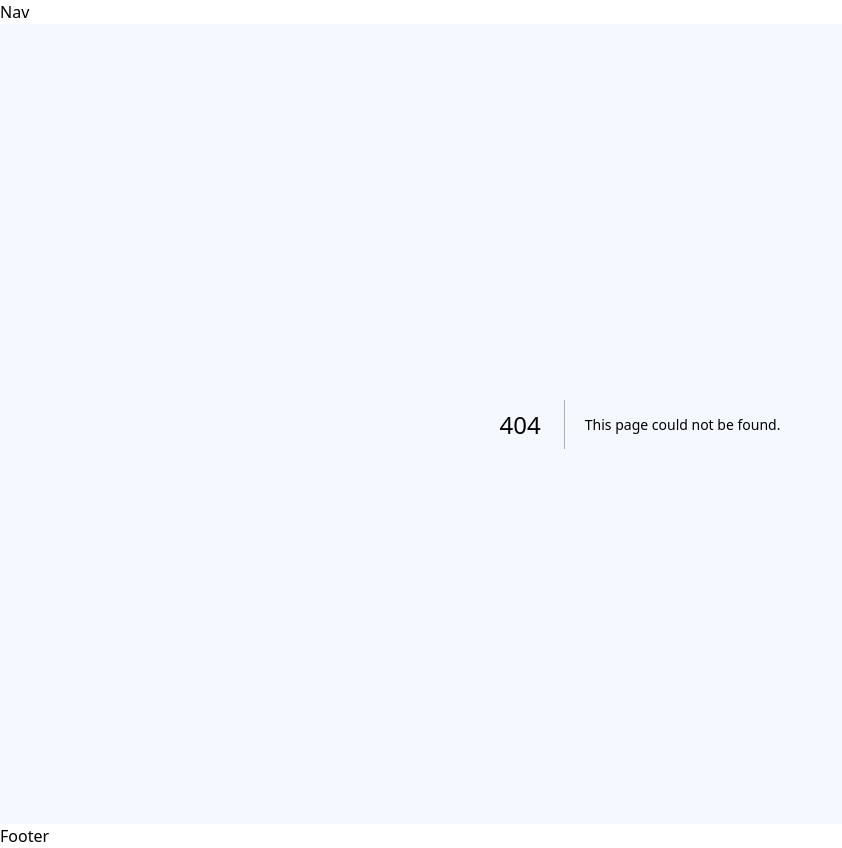
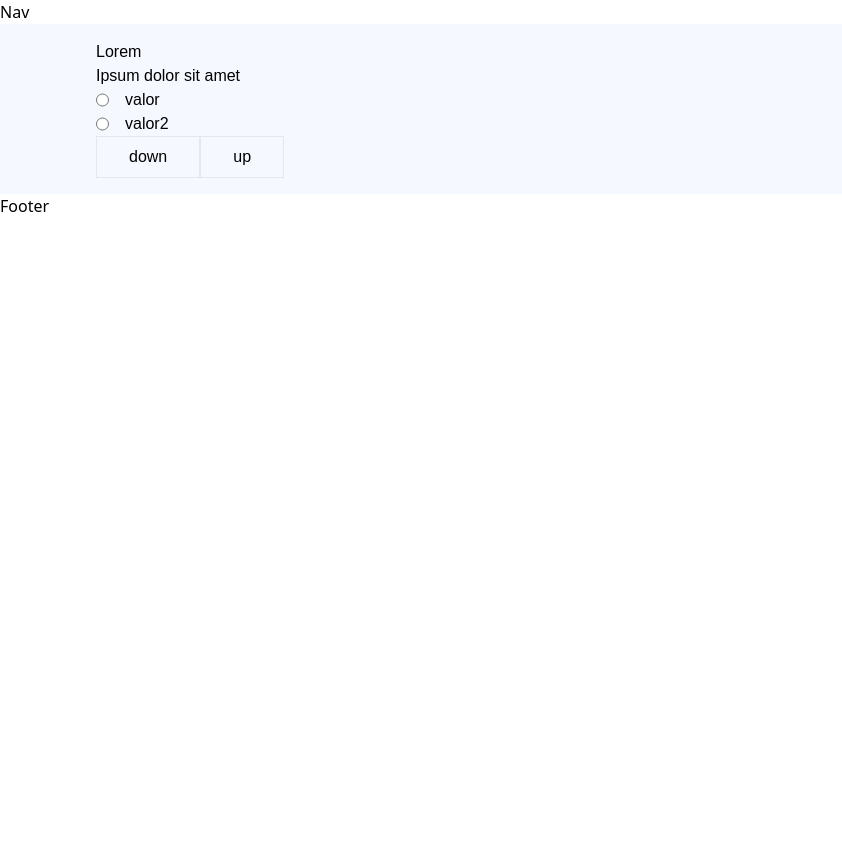
Before and after one commit to smcti/comtur, a Next.js app: page /form in a window 1280 px wide. Before the commit this address had no page. Shown: the whole page, without its empty margins (0-842 px from the left). After the commit the page ends 800 px from the top, so only its background shows below. Built offline with nearby package versions, Linux system fonts and the light colour scheme.

Commit message:
working on form pagination

```diff
--- /dev/null
+++ b/app/form/page.tsx
@@ -0,0 +1,13 @@
+'use client'
+
+import FormRenderer from '@components/commom/FormRenderer';
+
+const page = ({ params, searchParams }: { params: any, searchParams: any }) => {
+    return (
+        <div>
+            <FormRenderer />
+        </div>
+    )
+}
+
+export default page
--- a/app/page.tsx
+++ b/app/page.tsx
@@ -0,0 +1,10 @@
+const page = () => {
+  return (
+    <div>
+        <h1>Hello</h1>
+        <a href="/form">Formulario COMTUR</a>
+    </div>
+  )
+}
+
+export default page
--- /dev/null
+++ b/components/commom/Button.tsx
@@ -0,0 +1,9 @@
+const Button = (props: any) => {
+  return (
+    <>
+      <button>Button</button>
+    </>
+  )
+}
+
+export default Button
--- /dev/null
+++ b/components/commom/FormRenderer.jsx
@@ -0,0 +1,59 @@
+import { useState } from 'react';
+
+import formFormat from '@public/formFormat.json';
+import Checkbox from '@components/formComponents/Checkbox';
+import Radio from '@components/formComponents/Radio';
+import Text from '@components/formComponents/Text';
+
+const FormRenderer = (props) => {
+    const keys = Object.keys(formFormat);
+
+    const [counter, setCounter] = useState(0);
+    const [trailArr, setTrailArr] = useState([]);
+
+    function pageUp() {
+        event.preventDefault();
+        if (counter < Number(keys.at(-1)) - 1) {
+            setTrailArr(trailArr => [...trailArr, counter])
+            setCounter(counter+1);
+        }
+        // alert(formFormat[counter].goto)
+        alert(trailArr)
+        document.getElementById(counter).classList.toggle('hidden')
+        document.getElementById((counter + 1) < Number(keys.at(-1)) - 1 ? (counter + 1) : Number(keys.at(-1)) - 1).classList.toggle('hidden')
+    }
+
+    function pageDown() {
+        event.preventDefault();
+        if (counter > 0) {
+            setTrailArr(trailArr.shift())
+            setCounter(counter-1);
+        }
+        document.getElementById(counter).classList.toggle('hidden')
+        document.getElementById((counter - 1) > 0 ? (counter - 1) : 0 ).classList.toggle('hidden')
+    }
+
+    return (
+        <form className='section-default'>
+            {Object.values(formFormat).map((item, index) => {
+                return (
+                    <fieldset key={index} id={index} className={`${index != 0 ? 'hidden' : ''}`}>
+                        <legend>{item.title}</legend>
+                        <div>{item.subtitle}</div>
+                        {
+                            item.type == 'radio' ?
+                                <Radio data={item.data} name={item.name} required={item.required} /> :
+                                item.type == 'checkbox' ?
+                                <Checkbox /> :
+                                <Text />
+                        }
+                    </fieldset>
+                )
+            })}
+            <button className='button' onClick={pageDown}>down</button>
+            <button className='button' onClick={pageUp}>up</button>
+        </form>
+    )
+}
+
+export default FormRenderer
--- /dev/null
+++ b/components/formComponents/Checkbox.tsx
@@ -0,0 +1,7 @@
+const Checkbox = (props: any) => {
+  return (
+    <input type="checkbox"></input>
+  )
+}
+
+export default Checkbox
--- /dev/null
+++ b/components/formComponents/Radio.tsx
@@ -0,0 +1,16 @@
+const Radio = (props: any) => {
+  return (
+    <>
+      {Object.values(props.data).map((item: any, index: any) => {
+        return (
+          <div key={index} className="flex flex-row gap-4">
+            <input type="radio" id={item.value} name={props.name} value={item.value}/>
+            <legend>{item.label}</legend>
+          </div>
+        )
+      })}
+    </>
+  )
+}
+
+export default Radio
--- /dev/null
+++ b/components/formComponents/Text.tsx
@@ -0,0 +1,7 @@
+const Text = (props: any) => {
+  return (
+    <input type="text"></input>
+  )
+}
+
+export default Text
--- a/package.json
+++ b/package.json
@@ -3,7 +3,7 @@
   "version": "0.1.0",
   "private": true,
   "scripts": {
-    "dev": "next dev --turbo",
+    "dev": "next dev",
     "build": "next build",
     "start": "next start",
     "lint": "next lint"
--- /dev/null
+++ b/public/formFormat.json
@@ -0,0 +1,49 @@
+{
+    "1": {
+        "type": "radio",
+        "title": "Lorem",
+        "subtitle": "Ipsum dolor sit amet",
+        "required": true,
+        "name": "testName",
+        "data": [
+            {
+                "value": "value",
+                "label": "valor"
+            },
+            {
+                "value": "value2",
+                "label": "valor2"
+            }
+        ],
+        "goto": "2"
+    },
+    "2": {
+        "type": "checkbox",
+        "title": "",
+        "subtitle": "",
+        "required": false,
+        "name": "testName2",
+        "data": [
+            {
+                "value": "value",
+                "label": "valor"
+            },
+            {
+                "value": "value2",
+                "label": "valor2"
+            }
+        ],
+        "goto": "3"
+    },
+    "3": {
+        "type": "text",
+        "title": "",
+        "subtitle": "",
+        "required": false,
+        "name": "testName3",
+        "data": [
+
+        ],
+        "goto": "end"
+    }
+}
--- a/styles/globals.css
+++ b/styles/globals.css
@@ -41,4 +41,8 @@
             @apply text-red-400;
         }
     }
+
+    .button {
+        @apply border py-2 px-8;
+    }
 }
```
